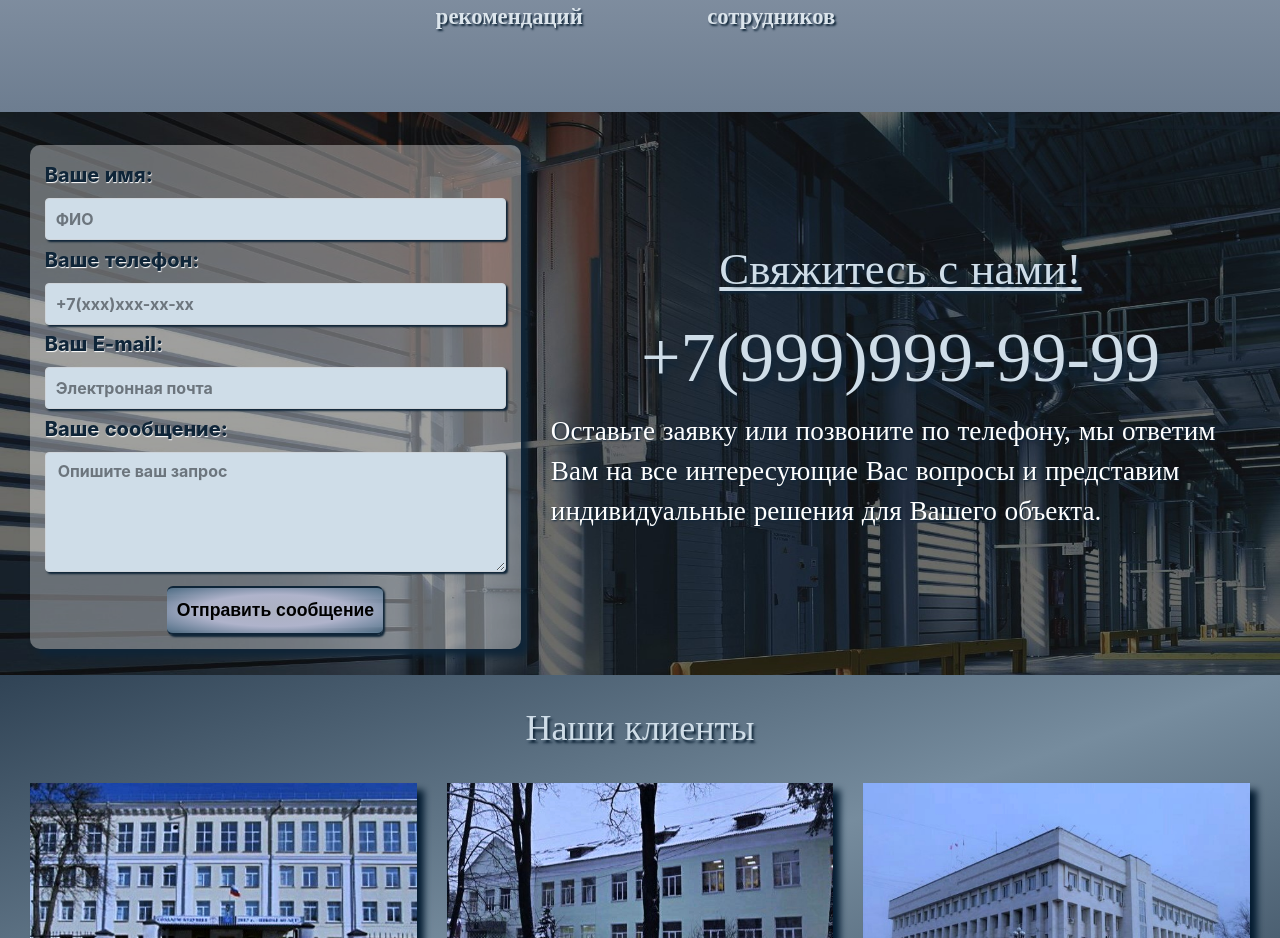
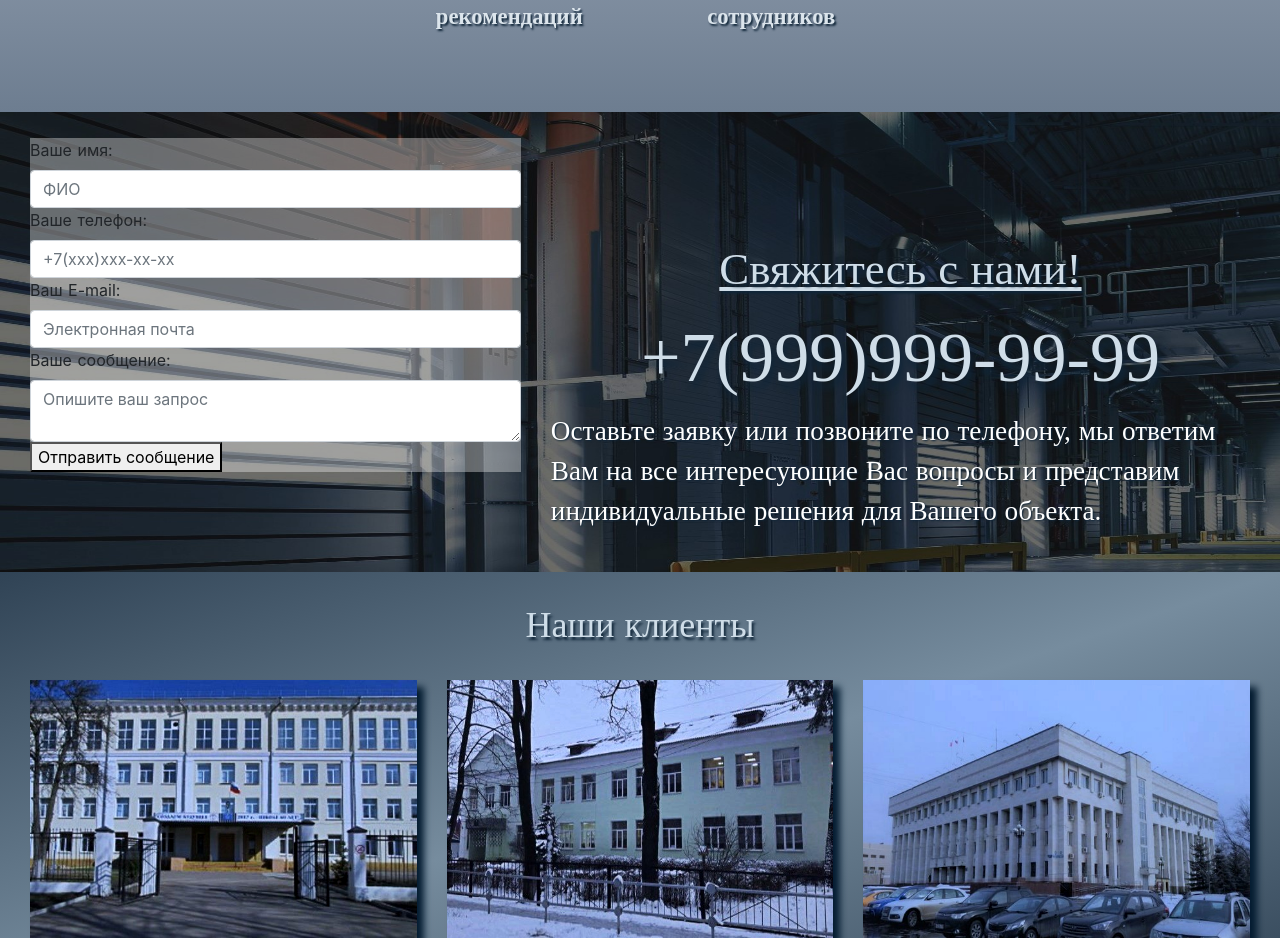
Before and after one commit to AnigalHub/Valencia, a Nuxt app: page / in a window 1280 px wide. Shown: the part 2160-3098 px from the top of the page. Built offline with nearby package versions, Linux system fonts and the light colour scheme.

Commit message:
убраны одинаковые стили, вынесены в общий файл

```diff
--- a/components/LandingPage/feedback.vue
+++ b/components/LandingPage/feedback.vue
@@ -63,12 +63,7 @@
     text-shadow: 2px 5px 5px rgb(15, 37, 56);
     color: #cfdde8;
   }
-  label{
-    font-weight: 800;
-    font-size: 1.25rem;
-    text-shadow: 0.5px 0.5px 1px white;
-    color: rgb(15, 37, 56);
-  }
+
   .text{
     margin-top: 2%;
     font-family: 'Viaoda Libre', cursive;
@@ -80,42 +75,6 @@
   }
   .place_form{
     background: rgba(255, 255, 255, 0.35);
-    padding: 3%;
-    border-radius: 10px;
-    box-shadow: 7px 7px 7px rgb(15, 37, 56);
-    margin-top: 1.5%;
   }
-  input{
-    padding: 20px 10px;
-    min-height: 1.5rem;
-    margin-bottom: 1%;
-  }
-  input,textarea{
-    background: #cfdde8;
-    box-shadow: 2px 2px 2px rgb(15, 37, 56);
-    font-weight: 700;
-  }
-  input:hover, textarea:hover{
-    box-shadow: 7px 7px 7px rgb(15, 37, 56);
-  }
-  textarea{
-    height: 15vh !important;
-  }
-  button{
-    display: block;
-    margin: 3% auto 0 auto;
-    padding:  2%;
-    font-weight: 600;
-    font-family: "Tenor Sans", sans-serif;
-    font-size: 1.1rem;
-    border-width: 2px 0;
-    border-style: solid none;
-    border-color: rgb(15, 37, 56) rgb(15, 37, 56) rgb(15, 37, 56);
-    border-radius: 6px;
-    background:radial-gradient(#acb1c2, #afb3cb, rgba(64, 107, 139, 0.65));
-    box-shadow: 2px 2px 2px rgb(15, 37, 56);
-    transition: 0.2s;
-  }
-  button:hover { background: linear-gradient(#eee0d7, #eee0d7) #d6c8bf; }
-  button:active { background: linear-gradient(#b6a89f, #eee0d7) #d6c8bf; }
+
 </style>
```
